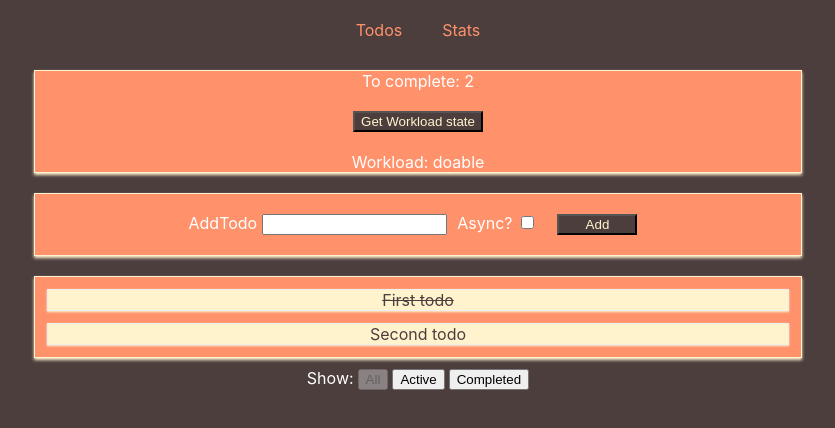
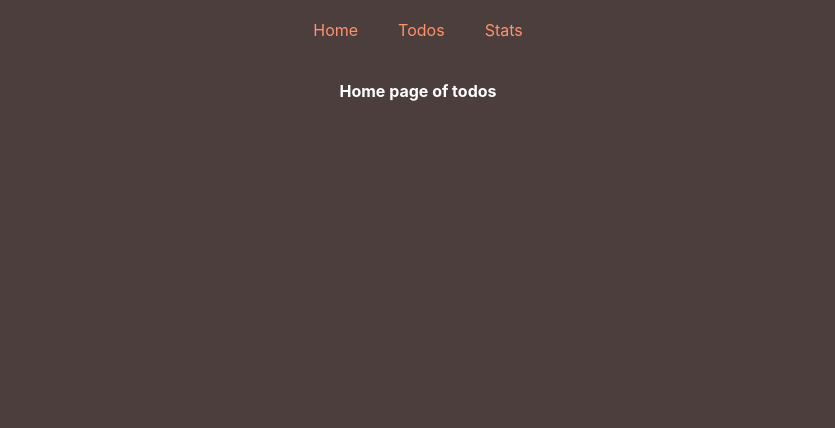
Before and after one commit to kgrzesiu/react-redux-ts-template, a React (Create React App) app: page / in a window 1280 px wide. Shown: the top 428 px of the page, without its empty margins (222-1057 px from the left). Built offline with nearby package versions, Linux system fonts and the light colour scheme.

Commit message:
Basic routing

```diff
--- a/src/App.tsx
+++ b/src/App.tsx
@@ -1,5 +1,5 @@
 import React from 'react';
-import { BrowserRouter } from 'react-router-dom';
+import { BrowserRouter, Route, Link } from 'react-router-dom';
 
 import './css/App.css';
 
@@ -16,14 +16,19 @@ class App extends React.Component {
           <header className="App-header">
             <nav className="Navigation">
               <ul>
-                <li><a href="/todos">Todos</a></li>
-                <li><a href="/stats">Stats</a></li>
+                <li><Link to="/">Home</Link></li>
+                <li><Link to="/todos">Todos</Link></li>
+                <li><Link to="/stats">Stats</Link></li>
               </ul>
             </nav>
-            <Stats></Stats>
-            <AddTodo></AddTodo>
-            <TodoList></TodoList>
-            <Footer></Footer>
+            <Route path="/" exact render={()=> <h4>Home page of todos</h4>}/>
+
+            <Route path="/todos" component={AddTodo}/>
+            <Route path="/todos" component={TodoList}/>
+            <Route path="/todos" component={Footer}/>
+
+            <Route path="/stats" exact component={Stats}/>
+
           </header>
         </div>
       </BrowserRouter>)
```
